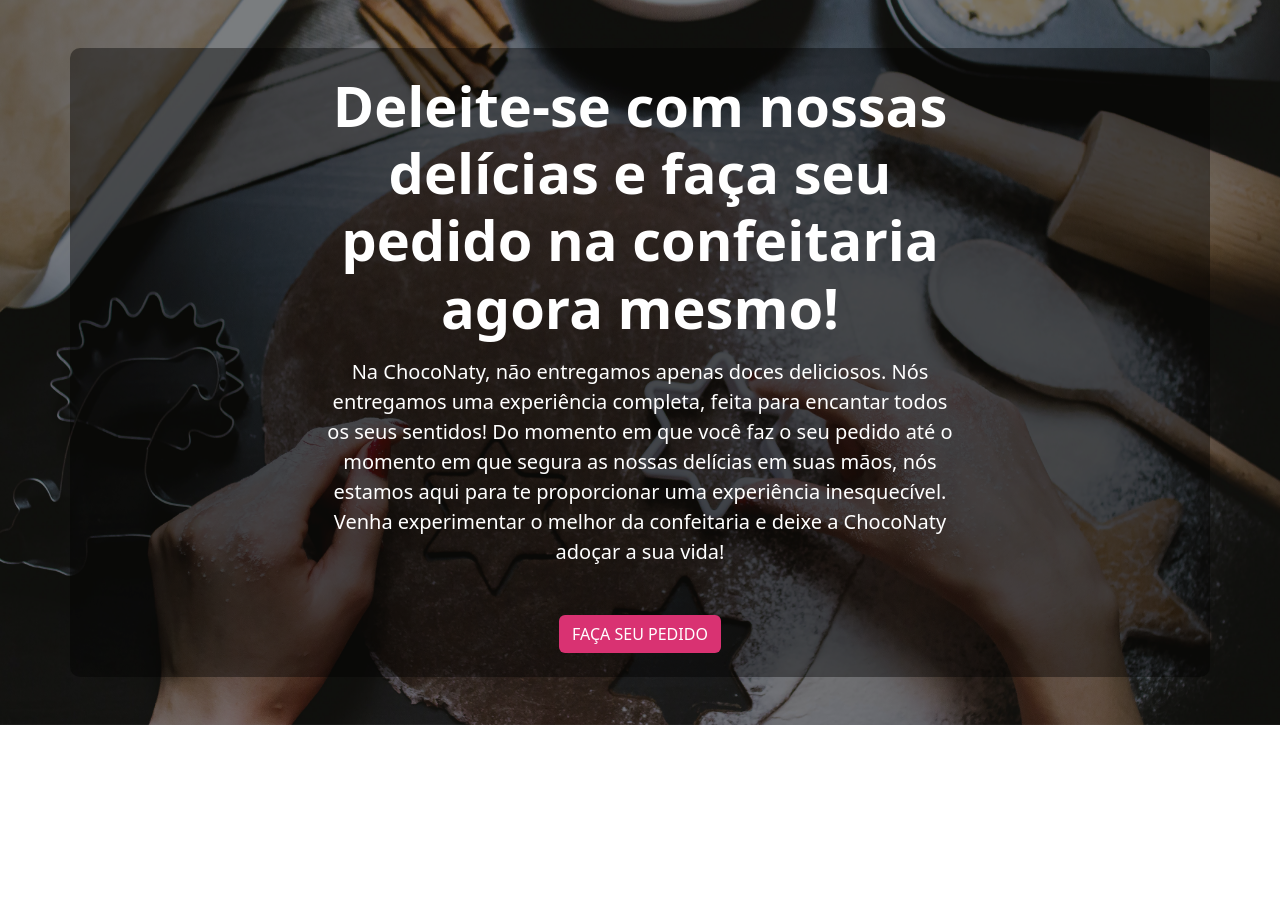
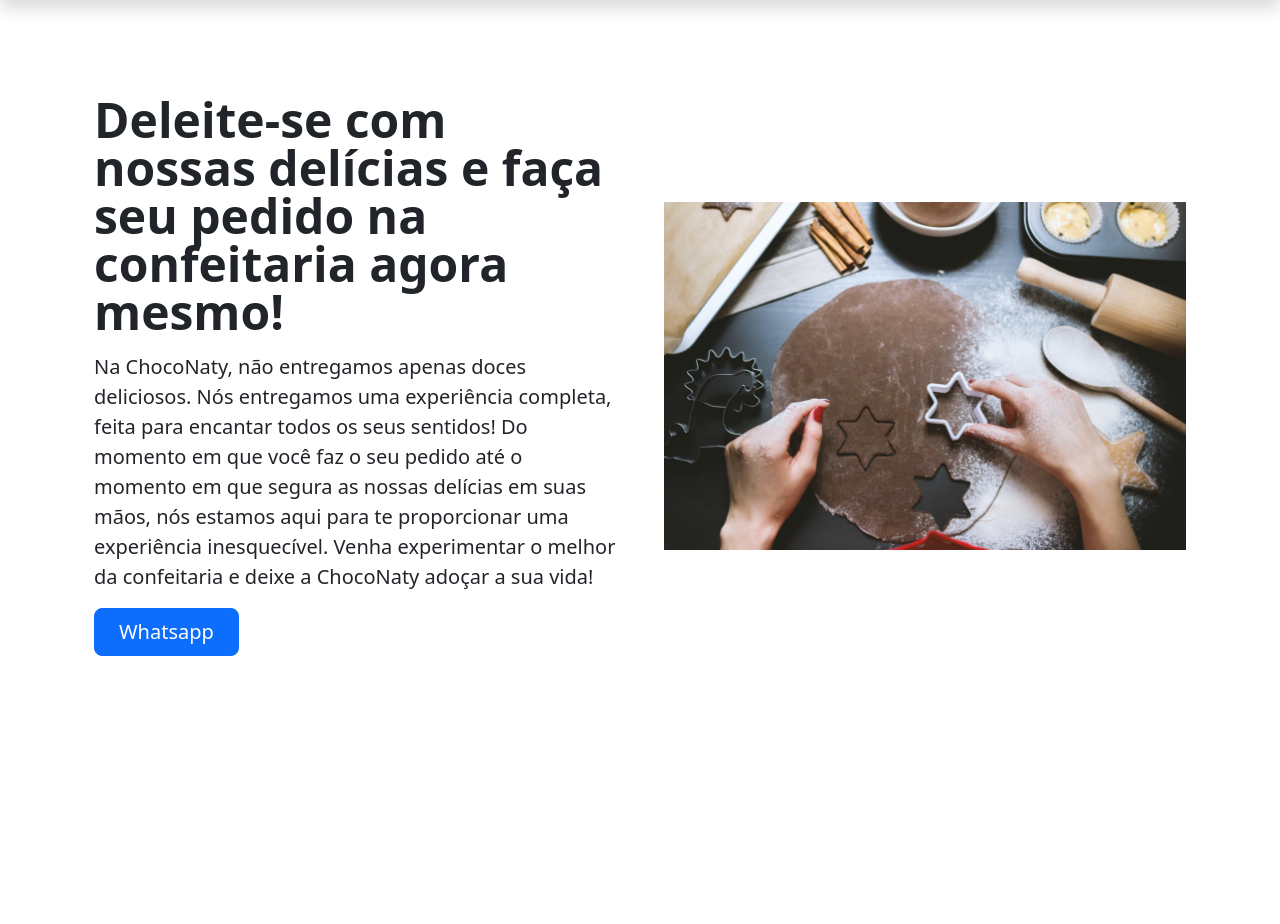
Before and after one commit to R0drigo-Pedroso/ChocoNaty, a PHP site: page / in a window 1280 px wide. Shown: the part 126-1050 px from the top of the page. Run offline with PHP 8.4, Linux system fonts and the light colour scheme; some libraries are stand-ins or nearby versions.

Commit message:
Restruturação e estilização

```diff
--- a/css/estilo.css
+++ b/css/estilo.css
@@ -17,7 +17,7 @@ h2 {
 
 .font-menu li a:hover {
     background: #f2acb9;
-    color: white !important;
+    color: #4F4F4F !important;
     border-radius: 5px;
     transform: scale(1.2);
 }
@@ -34,8 +34,7 @@ h2 {
 /* call action */
 
 .bg-action-central {
-    /* background: hwb(356 73% 5%); */
-    background: #E884AA;
+    background: #F2E8DF;
 }
 
 /* Img cads Serviço */
@@ -62,7 +61,7 @@ h2 {
 
 /* cor de fontes para textos */
 .text-callAction {
-    color: #fff !important;
+    color: #4F4F4F !important;
 }
 
 .btn-whats {
@@ -81,6 +80,14 @@ h2 {
       width: 100%;
     }
 
+.btn-rose {
+  background: #E884AA;
+  color: #fff;
+}
+
+.btn-rose:hover {
+  background: #E884AA;
+}
 /* Icons de Contato */
 
 .btn-instagram {
--- a/index.html
+++ b/index.html
@@ -65,82 +65,84 @@
     <!-- final menu de navegação -->
 
     <!-- Call Action -->
-    <section class="bg-action js-scroll">
-        <section class="px-5 py-5 py-xxl-9 hcf-bp-center hcf-bs-cover hcf-overlay hcf-transform card-um">
-            <section class="container">
-                <section class="row justify-content-md-center teste py-4">
-                    <section class="col-12 col-md-11 col-lg-9 col-xl-7 col-xxl-6 text-center text-white">
-                        <h1 class="display-4 fw-bold mb-3">Deleite-se com nossas delícias e faça seu pedido na confeitaria agora mesmo!</h1>
-                        <p class="lead mb-5">Na ChocoNaty, não entregamos apenas doces deliciosos. Nós entregamos uma experiência completa, feita para
-                            encantar todos os seus sentidos! Do momento em que você faz o seu pedido até o momento em que segura as nossas delícias em
-                            suas mãos, nós estamos aqui para te proporcionar uma experiência inesquecível. Venha experimentar o melhor da confeitaria
-                            e deixe a ChocoNaty adoçar a sua vida!</p>
-
-                        <button type="button" class="btn btn-whats text-uppercase fw-bold>
-                            <a href=" #">Faça seu
-                            pedido</a>
-                        </button>
-
-                        <!-- <section class="d-grid gap-2 d-sm-flex justify-content-sm-center">
-                            <a href="#" class="btn btn-whats text-uppercase fw-bold">Faça seu pedido</a>
-                        </section> -->
-                    </section>
-                </section>
-            </section>
-        </section>
-        <!-- /.container -->
+    <section class="container col-xxl-8 px-4 py-5 js-scroll">
+        <div class="row flex-lg-row-reverse align-items-center g-5 py-5">
+            <div class="col-10 col-sm-8 col-lg-6">
+                <img src="img/historia.jpg" class="d-block mx-lg-auto img-fluid" alt="Bootstrap Themes">
+            </div>
+            <div class="col-lg-6">
+                <h1 class="display-5 fw-bold text-body-emphasis lh-1 mb-3">Deleite-se com nossas delícias e faça seu pedido na confeitaria agora
+                    mesmo!</h1>
+                <p class="lead">Na ChocoNaty, não entregamos apenas doces deliciosos. Nós entregamos uma experiência completa, feita para encantar
+                    todos os seus sentidos! Do momento em que você faz o seu pedido até o momento em que segura as nossas delícias em suas mãos, nós
+                    estamos aqui para te proporcionar uma experiência inesquecível. Venha experimentar o melhor da confeitaria e deixe a ChocoNaty
+                    adoçar a sua vida!</p>
+                <div class="d-grid gap-2 d-md-flex justify-content-md-start">
+                    <button type="button" class="btn btn-primary btn-lg px-4 me-md-2">Whatsapp</button>
+                </div>
+            </div>
+        </div>
     </section>
     <!-- final Call Action top -->
 
     <!-- Cards Bolos & Doces -->
+
+    <!-- Gallery -->
     <main class="container px-4 py-5 js-scroll" id="custom-cards">
         <h2 class="pb-2 border-bottom" id="servico">Bolos & Doces</h2>
 
-        <section class="row row-cols-1 row-cols-lg-3 align-items-stretch g-4 py-5">
-            <section class="col">
-                <section class="card card-cover h-100 overflow-hidden text-bg-dark rounded-4 shadow-lg card-um">
-                    <section class="d-flex flex-column h-100 p-5 pb-3 text-white text-shadow-1 teste">
-                        <h3 class="pt-5 mt-5 mb-4 display-6 lh-1 fw-bold text-callAction">
-                            Short title, long jacket
-                        </h3>
-                        <ul class="d-flex list-unstyled mt-auto w-100">
-                            <li>
-                                <a href="#" class="btn btn-whats text-uppercase fw-bold">Faça seu pedido</a>
-                            </li>
-                        </ul>
-                    </section>
-                </section>
-            </section>
+        <div class="album py-5 bg-body-tertiary">
+            <div class="container">
 
-            <section class="col">
-                <section class="card card-cover h-100 overflow-hidden text-bg-dark rounded-4 shadow-lg card-dois">
-                    <section class="d-flex flex-column h-100 p-5 pb-3 text-white text-shadow-1 teste">
-                        <h3 class="pt-5 mt-5 mb-4 display-6 lh-1 fw-bold text-callAction">
-                            Short title, long jacket
-                        </h3>
-                        <ul class="d-flex list-unstyled mt-auto w-100">
-                            <li>
-                                <a href="#" class="btn btn-whats text-uppercase fw-bold">Faça seu pedido</a>
-                            </li>
-                        </ul>
-                    </section>
-                </section>
-            </section>
-
-            <section class="col">
-                <section class="card card-cover h-100 overflow-hidden text-bg-dark rounded-4 shadow-lg card-tres">
-                    <section class="d-flex flex-column h-100 p-5 pb-3 text-white text-shadow-1 teste">
-                        <h3 class="pt-5 mt-5 mb-4 display-6 lh-1 fw-bold text-callAction">
-                            Short title, long jacket
-                        </h3>
-                        <ul class="d-flex list-unstyled mt-auto w-100">
-                            <li>
-                                <a href="#" class="btn btn-whats text-uppercase fw-bold">Faça seu pedido</a>
-                            </li>
-                        </ul>
-                    </section>
-                </section>
-            </section>
+                <div class="row row-cols-1 row-cols-sm-2 row-cols-md-3 g-3">
+                    <div class="col">
+                        <div class="card shadow-sm">
+                            <img src="img/bolomorango.png" alt="">
+                            <div class="card-body">
+                                <h2>Titulo</h2>
+                                <p class="card-text">This is a wider card with supporting text below as a natural lead-in to additional content. This
+                                    content is a little bit longer.</p>
+                                <div class="d-flex justify-content-between align-items-center">
+                                    <div class="btn-group">
+                                        <button type="button" class="btn btn-sm btn-outline-secondary">Whatsapp</button>
+                                    </div>
+                                </div>
+                            </div>
+                        </div>
+                    </div>
+                    <div class="col">
+                        <div class="card shadow-sm">
+                            <img src="img/bolomorango.png" alt="">
+                            <div class="card-body">
+                                <h2>Titulo</h2>
+                                <p class="card-text">This is a wider card with supporting text below as a natural lead-in to additional content. This
+                                    content is a little bit longer.</p>
+                                <div class="d-flex justify-content-between align-items-center">
+                                    <div class="btn-group">
+                                        <button type="button" class="btn btn-sm btn-outline-secondary">Whatsapp</button>
+                                    </div>
+                                </div>
+                            </div>
+                        </div>
+                    </div>
+                    <div class="col">
+                        <div class="card shadow-sm">
+                            <img src="img/bolomorango.png" alt="">
+                            <div class="card-body">
+                                <h2>Titulo</h2>
+                                <p class="card-text">This is a wider card with supporting text below as a natural lead-in to additional content. This
+                                    content is a little bit longer.</p>
+                                <div class="d-flex justify-content-between align-items-center">
+                                    <div class="btn-group">
+                                        <button type="button" class="btn btn-sm btn-outline-secondary">Whatsapp</button>
+                                    </div>
+                                </div>
+                            </div>
+                        </div>
+                    </div>
+                </div>
+            </div>
+        </div>
     </main>
     <!-- Final Cards Bolos e Doces -->
 
@@ -216,58 +218,49 @@
     <!-- Final Cards Galeria -->
 
     <!-- Call Sobre (Historia) ChocoNaty -->
-    <section class="container-fluid bg-action-central js-scroll" id="sobre">
-        <section class="container">
-            <section class="row featurette flex-row-reverse py-5">
 
-                <section class="col-md-5 m-auto d-none d-md-block">
-                    <img class="w-100 rounded-2 shadow" src="img/historia.jpg" alt="" />
-                </section>
-
-                <section class="col-md-7 text-callAction m-auto">
-                    <h2 class="display-6 fw-bold pe-lg-8">
-                        Nossa História
-                    </h2>
-                    <!-- text -->
+    <section class="container col-xxl-8 px-4 py-5 js-scroll">
+        <h2 class="pb-2 border-bottom" id="servico">Historia</h2>
+        <div class="row flex-lg-row-reverse align-items-center g-5 py-5">
+            <div class="col-10 col-sm-8 col-lg-6">
+                <img src="img/historia.jpg" class="d-block mx-lg-auto img-fluid" alt="Bootstrap Themes">
+            </div>
+            <div class="col-lg-6">
                 <p class="mb-4 lead">
                     A confeitaria Choconaty foi fundada no ano de 2017 por um apaixonado por doces e chocolates. Desde o início, o objetivo era
                     criar doces que fossem irresistíveis em sabor e aparência. Usando apenas os melhores ingredientes e técnicas tradicionais, a
                     Choconaty logo se tornou conhecida por seus doces finos e deliciosos.
 
+                </p>
+                <p class="mb-4 lead">
                     Com o passar dos anos, a Choconaty expandiu sua linha de produtos para incluir uma variedade de sobremesas e bolos
                     personalizados para casamentos, festas e eventos especiais. Em cada criação, a equipe da Choconaty se esforça para combinar a
                     beleza visual com sabores complexos e texturas luxuosas.
-
+                </p>
+                <p class="mb-4 lead">
                     Hoje, mesmo sendo uma confeitaria relativamente jovem, a Choconaty é uma das mais respeitadas e admiradas da região, atendendo
                     a clientes fiéis e novos fãs todos os dias. A equipe da Choconaty continua a inovar e criar novos sabores e produtos, sempre
                     com a mesma paixão e dedicação que fizeram da confeitaria um sucesso desde o início. Venha experimentar o melhor da
                     confeitaria Choconaty e faça parte de nossa história de sucesso!
                 </p>
-                    <!-- btn -->
-                    <a href="#" class="btn btn-whats text-uppercase fw-bold mb-3">Contato</a>
-                </section>
 
-            </section>
-        </section>
+                <div class="d-grid gap-2 d-md-flex justify-content-md-start">
+                    <button type="button" class="btn btn-primary btn-lg px-4 me-md-2">Primary</button>
+                    <button type="button" class="btn btn-outline-secondary btn-lg px-4">Default</button>
+                </div>
+            </div>
+        </div>
     </section>
     <!-- Call Sobre ChocoNaty -->
 
     <!-- Form Contato -->
-    <section class="container-fluid js-scroll" id="contato">
-        <section class="container">
-            <section class="row featurette flex-row-reverse py-5">
-                <section class="col-md-7 text-callAction m-auto">
-                    <h2 class="display-6 fw-bold pe-lg-8">
-                        Contato
-                    </h2>
-
-                    <a class="btn btn-whatsapp" href="#!" role="button"><i class="bi bi-whatsapp me-2"></i></i>Whatsapp</a>
-                    <a class="btn btn-instagram" href="#!" role="button"><i class="bi bi-instagram me-2"></i></i>Instagram</a>
-
-                    <!-- Wrapper container -->
-                    <section class="container py-4">
-
-                        <!-- Bootstrap 5 starter form -->
+    <section class="container col-xxl-8 px-4 py-5 js-scroll">
+        <h2 class="pb-2 border-bottom" id="contato">Contato</h2>
+        <div class="row align-items-center g-lg-5 py-5">
+            <div class="col-lg-7 text-center text-lg-start">
+                <img src="img/logo-choconaty-removebg.png" alt="" />
+            </div>
+            <div class="col-md-10 mx-auto col-lg-5">
                 <form id="contactForm" data-sb-form-api-token="API_TOKEN">
 
                     <!-- Name input -->
@@ -311,14 +304,10 @@
                     </section>
 
                 </form>
-                    </section>
+            </div>
+        </div>
     </section>
 
-                <section class="col m-auto  d-none d-md-block">
-                    <img class="rounded-3 shadow" src="img/logo-choconaty.png" alt="" />
-                </section>
-            </section>
-        </section>
     </section>
     <!-- Form Contato -->
 
```
Also changed, not shown: img/cardtrello.png (added), img/logo-choconaty-removebg.png (added). Lines whose indentation alone changed are shown as unchanged.
